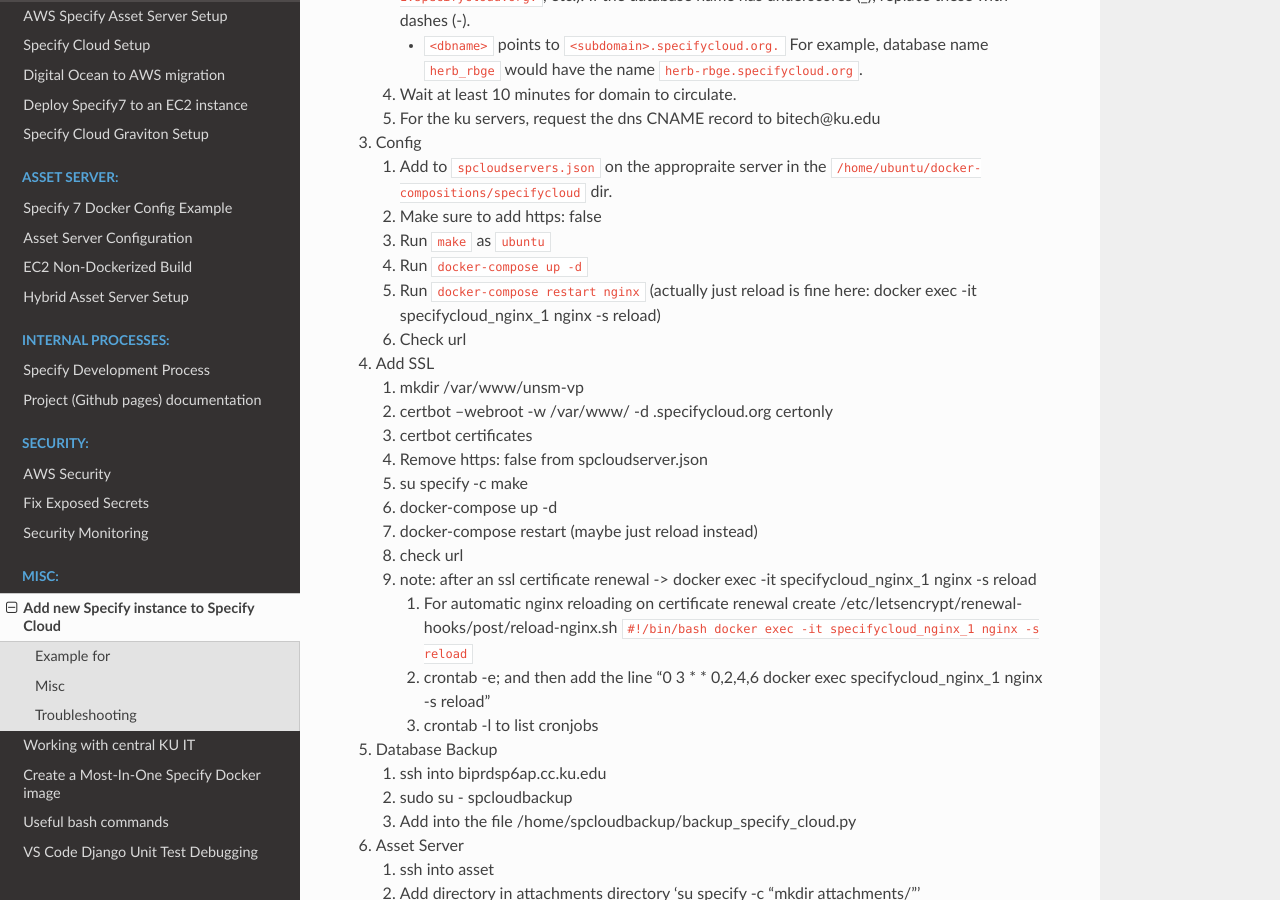
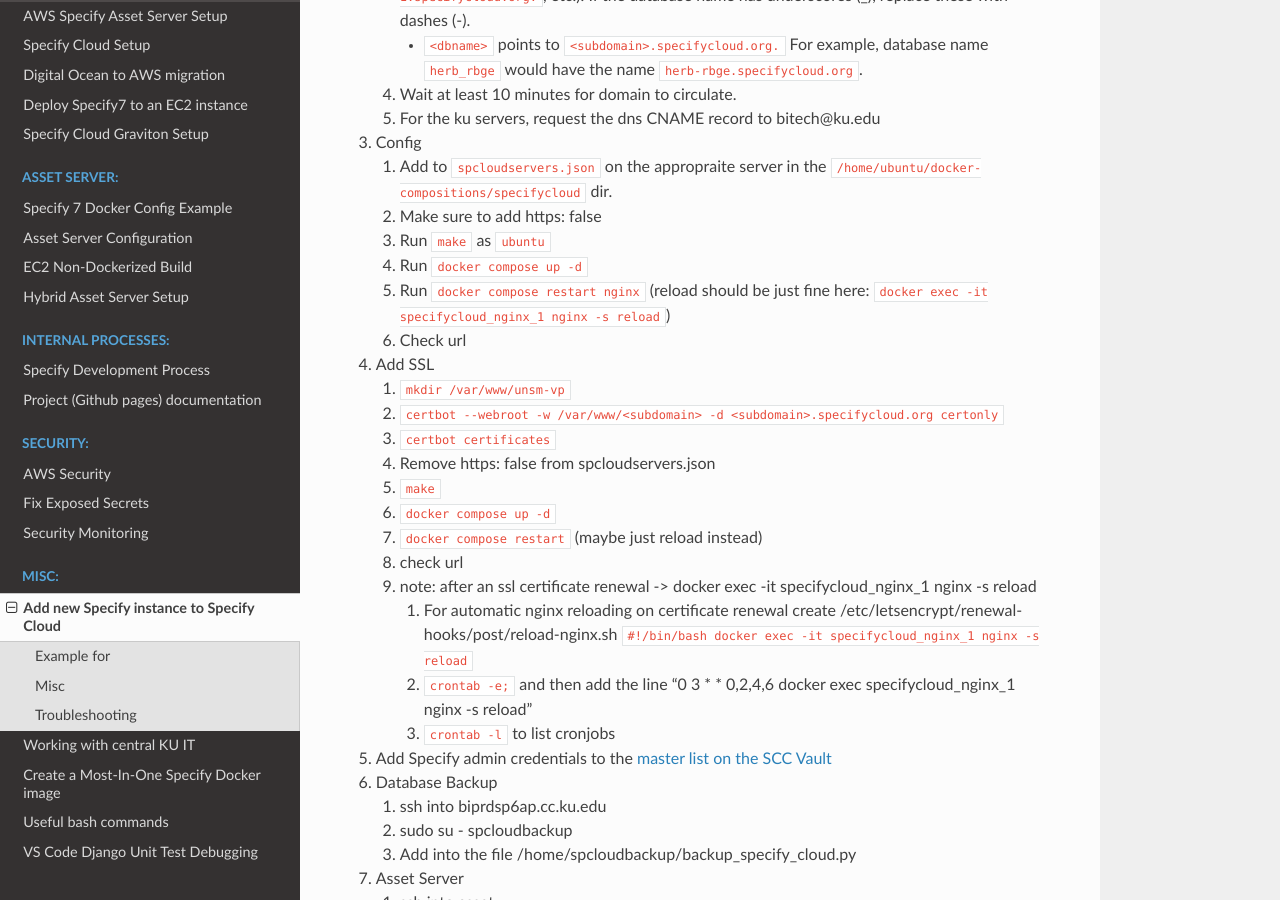
Before and after one commit to specify/specify.github.io, a Sphinx documentation site: the page built from sphinx/misc/add_new_instance_to_specify_cloud.md, in a window 1280 px wide and 900 px high, scrolled down 499 px. Built offline with Sphinx 7.4.7 and the Read the Docs theme 2.0.0, drawn with Linux system fonts in a browser that asks for light colours.

Commit message:
Expand documentation

```diff
--- a/sphinx/misc/add_new_instance_to_specify_cloud.md
+++ b/sphinx/misc/add_new_instance_to_specify_cloud.md
@@ -20,34 +20,35 @@
 	1. Add to `spcloudservers.json` on the appropraite server in the `/home/ubuntu/docker-compositions/specifycloud` dir.
 	2. Make sure to add https: false
 	3. Run `make` as `ubuntu`
-	4. Run `docker-compose up -d`
-	5. Run `docker-compose restart nginx` (actually just reload is fine here: docker exec -it specifycloud_nginx_1 nginx -s reload)
+	4. Run `docker compose up -d`
+	5. Run `docker compose restart nginx` (reload should be just fine here: `docker exec -it specifycloud_nginx_1 nginx -s reload`)
 	6. Check url
 4. Add SSL
-	1. mkdir /var/www/unsm-vp
-	2. certbot --webroot -w /var/www/<dbname> -d <dbname>.specifycloud.org certonly
-	3. certbot certificates
-	4. Remove https: false from spcloudserver.json
-	5. su specify -c make
-	6. docker-compose up -d
-	7. docker-compose restart  (maybe just reload instead)
+	1. `mkdir /var/www/unsm-vp`
+	2. `certbot --webroot -w /var/www/<subdomain> -d <subdomain>.specifycloud.org certonly`
+	3. `certbot certificates`
+	4. Remove https: false from spcloudservers.json
+	5. `make`
+	6. `docker compose up -d`
+	7. `docker compose restart`  (maybe just reload instead)
 	8. check url
 	9. note: after an ssl certificate renewal -> docker exec -it specifycloud_nginx_1 nginx -s reload
 		1. For automatic nginx reloading on certificate renewal create /etc/letsencrypt/renewal-hooks/post/reload-nginx.sh `#!/bin/bash docker exec -it specifycloud_nginx_1 nginx -s reload`
-		2. crontab -e; and then add the line "0 3 * * 0,2,4,6 docker exec specifycloud_nginx_1 nginx -s reload"
-		3. crontab -l to list cronjobs
-5. Database Backup
+		2. `crontab -e;` and then add the line "0 3 * * 0,2,4,6 docker exec specifycloud_nginx_1 nginx -s reload"
+		3. `crontab -l` to list cronjobs
+5. Add Specify admin credentials to the [master list on the SCC Vault](https://docs.google.com/spreadsheets/d/1saSYJJDJdATwZvzFz873wvC-DkyBQsIQ66un1lpILE4/edit#gid=690980104)
+6. Database Backup
 	1. ssh into biprdsp6ap.cc.ku.edu
 	2. sudo su - spcloudbackup
 	3. Add <dbname> into the file /home/spcloudbackup/backup_specify_cloud.py
-6. Asset Server
+7. Asset Server
 	1. ssh into asset
 	2. Add <dbname> directory in attachments directory 'su specify -c "mkdir attachments/<dbname>"'
 	3. Add <dbname> to /home/specify/new-asset-server/settings.py
 	4. systemctl restart web-asset-server.service
-7. Updown
-	1. Add url: <dbname>.specifycloud.org/context/system_info.json
-	2. Add alias: <dbname>
+8. Updown
+	1. Add url: <subdomain>.specifycloud.org/context/system_info.json
+	2. Add alias: <subdomain>
 
 ## Misc
 
```
